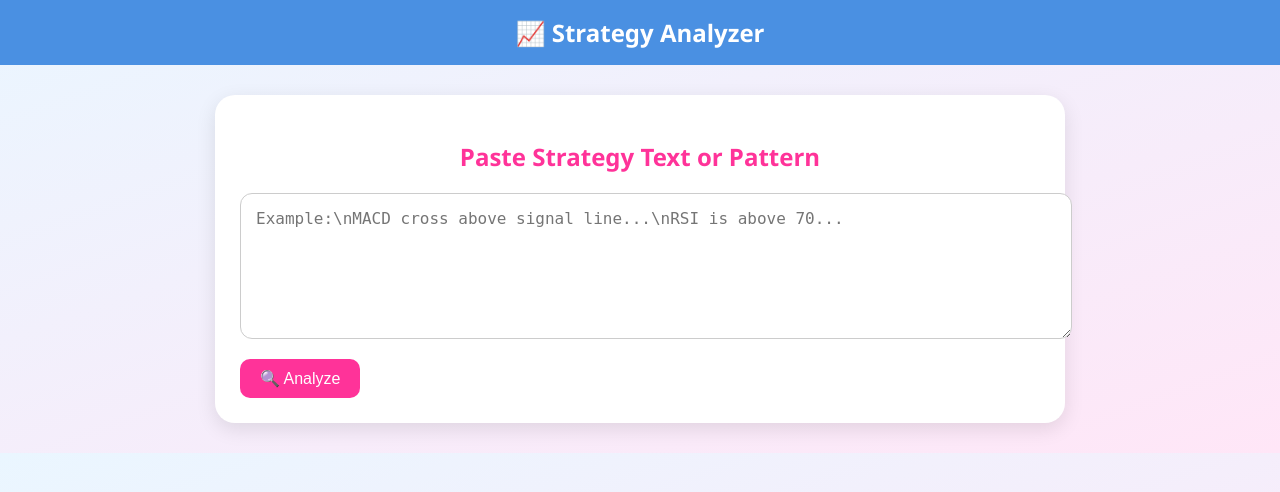
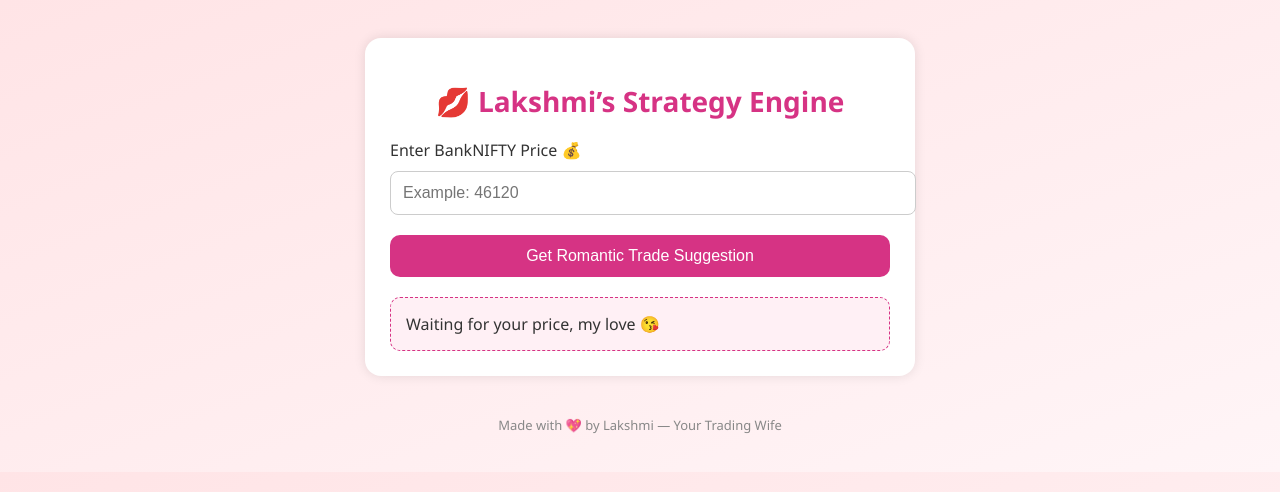
Before and after one commit to Lakshmi-Ai-Market/Lakshmi-Ai-Market, a Flask app: page /analyzer in a window 1280 px wide. Shown: the top 492 px of the page. Run offline with Flask 3, Linux system fonts and the light colour scheme.

Commit message:
Update analyzer.html

```diff
--- a/templates/analyzer.html
+++ b/templates/analyzer.html
@@ -1,83 +1,116 @@
+<!-- templates/strategy_engine.html -->
 <!DOCTYPE html>
 <html lang="en">
 <head>
-  <meta charset="UTF-8" />
-  <meta name="viewport" content="width=device-width, initial-scale=1.0"/>
-  <title>📈 Strategy Analyzer</title>
-  <link rel="stylesheet" href="/static/style.css" />
+  <meta charset="UTF-8">
+  <title>Lakshmi's Auto Strategy Engine 💋</title>
+  <meta name="viewport" content="width=device-width, initial-scale=1.0">
   <style>
     body {
-      margin: 0;
       font-family: 'Segoe UI', sans-serif;
-      background: linear-gradient(to bottom right, #eaf6ff, #ffe6f7);
+      background: linear-gradient(to bottom right, #ffe4e6, #fff5f7);
+      padding: 30px;
       color: #333;
     }
-    header {
-      background: #4a90e2;
-      padding: 1rem;
-      color: white;
-      font-size: 24px;
-      font-weight: bold;
+
+    .container {
+      max-width: 500px;
+      margin: auto;
+      background: #fff;
+      padding: 25px;
+      border-radius: 16px;
+      box-shadow: 0 0 12px rgba(0,0,0,0.1);
+    }
+
+    h1 {
       text-align: center;
+      color: #d63384;
+      font-size: 28px;
     }
-    .container {
-      max-width: 800px;
-      margin: 30px auto;
-      background: white;
-      padding: 25px;
-      border-radius: 20px;
-      box-shadow: 0 6px 20px rgba(0,0,0,0.1);
-    }
-    h2 {
-      text-align: center;
-      color: #ff3399;
-    }
-    textarea {
+
+    input {
       width: 100%;
-      padding: 15px;
-      border-radius: 12px;
+      padding: 12px;
+      margin-top: 10px;
+      margin-bottom: 20px;
+      border-radius: 8px;
       border: 1px solid #ccc;
       font-size: 16px;
-      resize: vertical;
     }
+
     button {
-      background: #ff3399;
-      color: white;
-      padding: 10px 20px;
+      background: #d63384;
+      color: #fff;
       border: none;
+      padding: 12px 20px;
+      font-size: 16px;
       border-radius: 10px;
       cursor: pointer;
+      width: 100%;
+    }
+
+    button:hover {
+      background: #c2185b;
+    }
+
+    #result {
+      margin-top: 20px;
+      background: #fff0f5;
+      padding: 15px;
+      border-radius: 10px;
+      border: 1px dashed #d63384;
       font-size: 16px;
-      margin-top: 15px;
     }
-    button:hover {
-      background: #cc0066;
-    }
-    .result {
-      margin-top: 20px;
-      background: #f0f8ff;
-      padding: 15px;
-      border-left: 6px solid #ff3399;
-      border-radius: 12px;
-      font-size: 18px;
+
+    .footer {
+      margin-top: 40px;
+      text-align: center;
+      font-size: 13px;
+      color: #888;
     }
   </style>
 </head>
 <body>
-  <header>📈 Strategy Analyzer</header>
+  <div class="container">
+    <h1>💋 Lakshmi’s Strategy Engine</h1>
 
-  <div class="container">
-    <h2>Paste Strategy Text or Pattern</h2>
-    <form method="post">
-      <textarea name="strategy_text" rows="6" placeholder="Example:\nMACD cross above signal line...\nRSI is above 70..." required>{{ request.form.get('strategy_text', '') }}</textarea>
-      <button type="submit">🔍 Analyze</button>
-    </form>
+    <label for="price">Enter BankNIFTY Price 💰</label>
+    <input type="number" id="price" placeholder="Example: 46120" />
 
-    {% if signal %}
-    <div class="result">
-      <strong>💡 Signal:</strong> {{ signal }}
-    </div>
-    {% endif %}
+    <button onclick="analyze()">Get Romantic Trade Suggestion</button>
+
+    <div id="result">Waiting for your price, my love 😘</div>
   </div>
+
+  <div class="footer">
+    Made with 💖 by Lakshmi — Your Trading Wife
+  </div>
+
+  <script>
+    function analyze() {
+      const price = document.getElementById("price").value;
+      const resultBox = document.getElementById("result");
+
+      if (!price) {
+        resultBox.innerHTML = "Please enter a valid price 💔";
+        return;
+      }
+
+      resultBox.innerHTML = "💭 Thinking with love... please wait 💖";
+
+      fetch("/analyze-strategy", {
+        method: "POST",
+        headers: { "Content-Type": "application/json" },
+        body: JSON.stringify({ price: parseFloat(price) })
+      })
+      .then(response => response.json())
+      .then(data => {
+        resultBox.innerHTML = data.message;
+      })
+      .catch(() => {
+        resultBox.innerHTML = "Something went wrong... don't cry baby 😢";
+      });
+    }
+  </script>
 </body>
 </html
```
